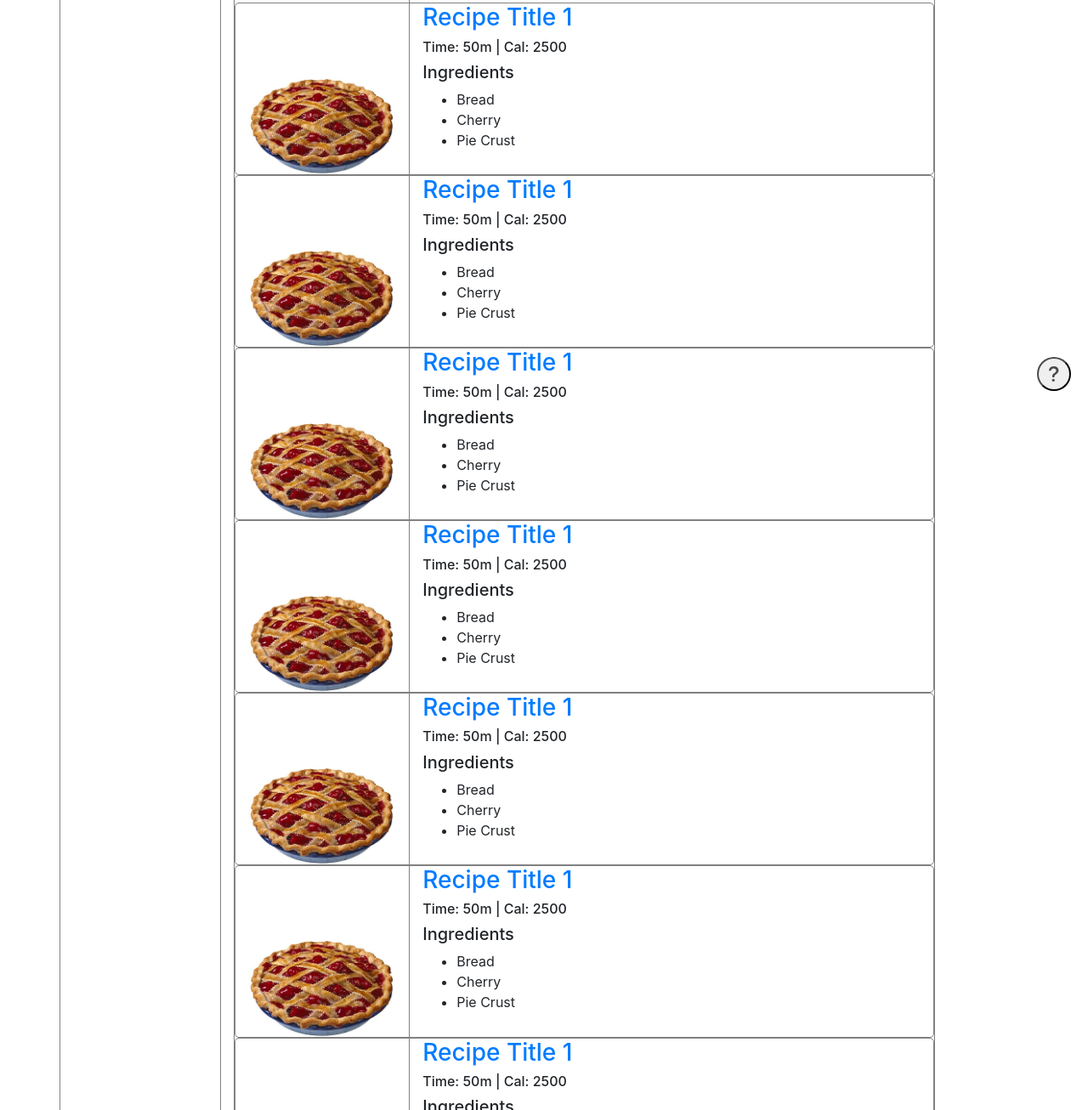
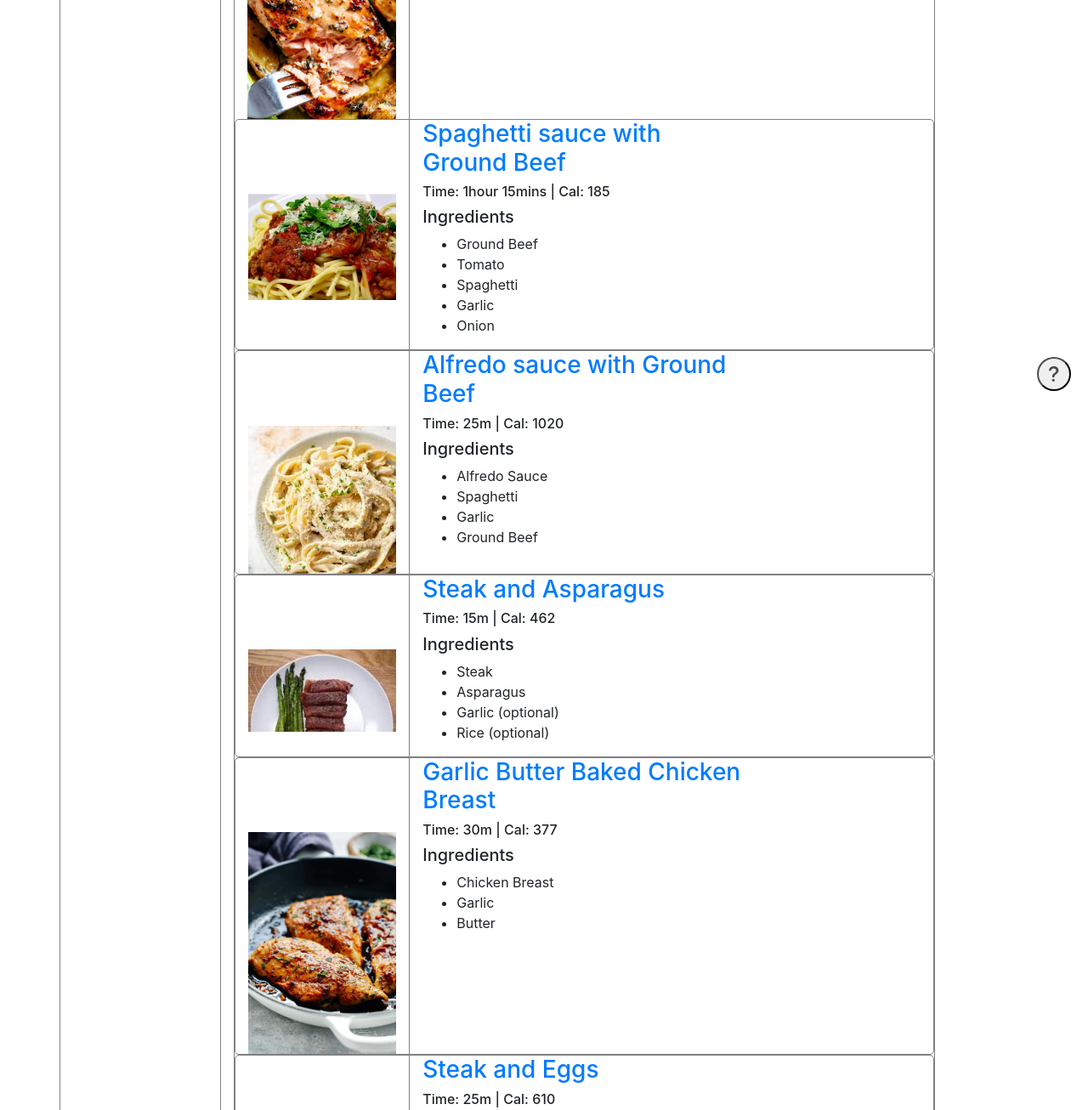
Before and after one commit to Andrewcwin/Aggie-grocer, a website: page home.html in a window 1280 px wide. Shown: the part 320-1626 px from the top of the page at 85% size. Drawn offline with nearby package versions, Linux system fonts and the light colour scheme.

Commit message:
the goods

```diff
--- a/home.html
+++ b/home.html
@@ -197,7 +197,7 @@
                                                     <div class="col-md-3
                                                         recipe-image">
                                                         <img
-                                                            src="Salmon.jpg"/>
+                                                            src="img/Salmon.jpg"/>
                                                     </div>
                                                     <div class="col-md-6
                                                         recipe-content">
@@ -218,121 +218,131 @@
                                                     </div>
                                                 </div>
                                             </div>
-                                            <div class="recipe">
+                                            <div class="recipe" data-calories="185"
+                                            data-time="75" data-name="Spaghetti sauce with Ground Beef" data-numing="5"
+                                            data-cost="10">
                                                 <div class="container">
                                                     <div class="row">
                                                         <div class="col-md-3
                                                             recipe-image">
                                                             <img
-                                                                src="img/pie.png"/>
+                                                                src="img/redspaghetti.webp"/>
                                                         </div>
                                                         <div class="col-md-6
                                                             recipe-content">
-                                                            <a href="#"><h3>Recipe
-                                                                    Title 1</h3></a>
-                                                            <h6>Time: 50m | Cal:
-                                                                2500</h6>
+                                                            <a href="https://www.allrecipes.com/recipe/158140/spaghetti-sauce-with-ground-beef/"><h3>Spaghetti sauce with Ground Beef</h3></a>
+                                                            <h6>Time: 1hour 15mins | Cal:
+                                                                185</h6>
                                                             <h5>Ingredients</h5>
                                                             <ul>
-                                                                <li>Bread</li>
-                                                                <li>Cherry</li>
-                                                                <li>Pie Crust</li>
+                                                                <li>Ground Beef</li>
+                                                                <li>Tomato</li>
+                                                                <li>Spaghetti</li>
+                                                                <li>Garlic</li>
+                                                                <li>Onion</li>
                                                             </ul>
                                                         </div>
                                                     </div>
                                                 </div>
                                             </div>
-                                            <div class="recipe">
+                                            <div class="recipe" data-calories="1020"
+                                            data-time="25" data-name="Alfredo sauce with Ground Beef" data-numing="4"
+                                            data-cost="9">
                                                 <div class="container">
                                                     <div class="row">
                                                         <div class="col-md-3
                                                             recipe-image">
                                                             <img
-                                                                src="img/pie.png"/>
+                                                                src="img/alferdo.jpg"/>
                                                         </div>
                                                         <div class="col-md-6
                                                             recipe-content">
-                                                            <a href="#"><h3>Recipe
-                                                                    Title 1</h3></a>
-                                                            <h6>Time: 50m | Cal:
-                                                                2500</h6>
+                                                            <a href="https://www.thisisnotdietfood.com/ground-beef-alfredo/#mv-creation-742-jtr"><h3>Alfredo sauce with Ground Beef</h3></a>
+                                                            <h6>Time: 25m | Cal:
+                                                                1020</h6>
                                                             <h5>Ingredients</h5>
                                                             <ul>
-                                                                <li>Bread</li>
-                                                                <li>Cherry</li>
-                                                                <li>Pie Crust</li>
+                                                                <li>Alfredo Sauce</li>
+                                                                <li>Spaghetti</li>
+                                                                <li>Garlic</li>
+                                                                <li>Ground Beef</li>
                                                             </ul>
                                                         </div>
                                                     </div>
                                                 </div>
                                             </div>
-                                            <div class="recipe">
+                                            <div class="recipe" data-calories="462"
+                                            data-time="15" data-name="Steak and Asparagus" data-numing="2"
+                                            data-cost="13">
                                                 <div class="container">
                                                     <div class="row">
                                                         <div class="col-md-3
                                                             recipe-image">
                                                             <img
-                                                                src="img/pie.png"/>
+                                                                src="img/steak.jpg"/>
                                                         </div>
                                                         <div class="col-md-6
                                                             recipe-content">
-                                                            <a href="#"><h3>Recipe
-                                                                    Title 1</h3></a>
-                                                            <h6>Time: 50m | Cal:
-                                                                2500</h6>
+                                                            <a href="https://tasty.co/recipe/steak-with-asparagus"><h3>Steak and Asparagus</h3></a>
+                                                            <h6>Time: 15m | Cal:
+                                                                462</h6>
                                                             <h5>Ingredients</h5>
                                                             <ul>
-                                                                <li>Bread</li>
-                                                                <li>Cherry</li>
-                                                                <li>Pie Crust</li>
+                                                                <li>Steak</li>
+                                                                <li>Asparagus</li>
+                                                                <li>Garlic (optional)</li>
+                                                                <li>Rice (optional)</li>
                                                             </ul>
                                                         </div>
                                                     </div>
                                                 </div>
                                             </div>
-                                            <div class="recipe">
+                                            <div class="recipe" data-calories="377"
+                                            data-time="30" data-name="Garlic Butter Baked Chicken Breast" data-numing="3"
+                                            data-cost="8">
                                                 <div class="container">
                                                     <div class="row">
                                                         <div class="col-md-3
                                                             recipe-image">
                                                             <img
-                                                                src="img/pie.png"/>
+                                                                src="img/Garlic-Butter-Baked-Chicken-Breast-Primavera-Kitchen-4-1024x1536.webp"/>
                                                         </div>
                                                         <div class="col-md-6
                                                             recipe-content">
-                                                            <a href="#"><h3>Recipe
-                                                                    Title 1</h3></a>
-                                                            <h6>Time: 50m | Cal:
-                                                                2500</h6>
+                                                            <a href="https://www.primaverakitchen.com/garlic-butter-baked-chicken-breast/"><h3>Garlic Butter Baked Chicken Breast</h3></a>
+                                                            <h6>Time: 30m | Cal:
+                                                                377</h6>
                                                             <h5>Ingredients</h5>
                                                             <ul>
-                                                                <li>Bread</li>
-                                                                <li>Cherry</li>
-                                                                <li>Pie Crust</li>
+                                                                <li>Chicken Breast</li>
+                                                                <li>Garlic</li>
+                                                                <li>Butter</li>
                                                             </ul>
                                                         </div>
                                                     </div>
                                                 </div>
                                             </div>
-                                            <div class="recipe">
+                                            <div class="recipe" data-calories="610"
+                                            data-time="25" data-name="Steak and Eggs" data-numing="4"
+                                            data-cost="14">
                                                 <div class="container">
                                                     <div class="row">
                                                         <div class="col-md-3
                                                             recipe-image">
                                                             <img
-                                                                src="img/pie.png"/>
+                                                                src="img/steak-and-eggs-8-1024x1536.jpg"/>
                                                         </div>
                                                         <div class="col-md-6
                                                             recipe-content">
-                                                            <a href="#"><h3>Recipe
-                                                                    Title 1</h3></a>
-                                                            <h6>Time: 50m | Cal:
-                                                                2500</h6>
+                                                            <a href="https://diethood.com/steak-and-eggs-recipe/"><h3>Steak and Eggs</h3></a>
+                                                            <h6>Time: 25m | Cal:
+                                                                610</h6>
                                                             <h5>Ingredients</h5>
                                                             <ul>
-                                                                <li>Bread</li>
-                                                                <li>Cherry</li>
-                                                                <li>Pie Crust</li>
+                                                                <li>Steak</li>
+                                                                <li>Eggs</li>
+                                                                <li>Butter</li>
+                                                                <li>Garlic</li>
                                                             </ul>
                                                         </div>
                                                     </div>
```
Also changed, not shown: img/Garlic-Butter-Baked-Chicken-Breast-Primavera-Kitchen-4-1024x1536.webp (added), img/alferdo.jpg (added), img/redspaghetti.webp (added), img/steak-and-eggs-8-1024x1536.jpg (added), img/steak.jpg (added).
